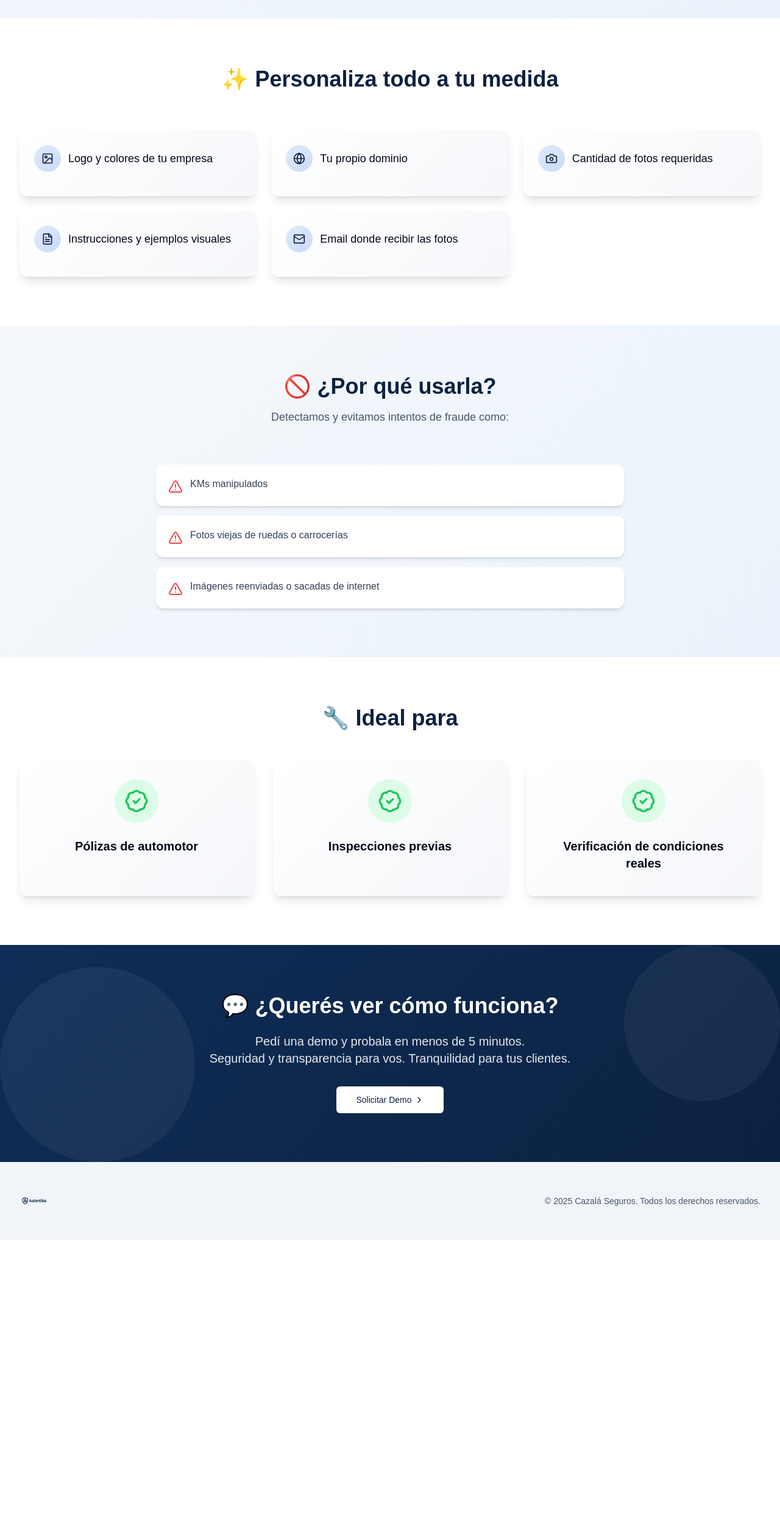
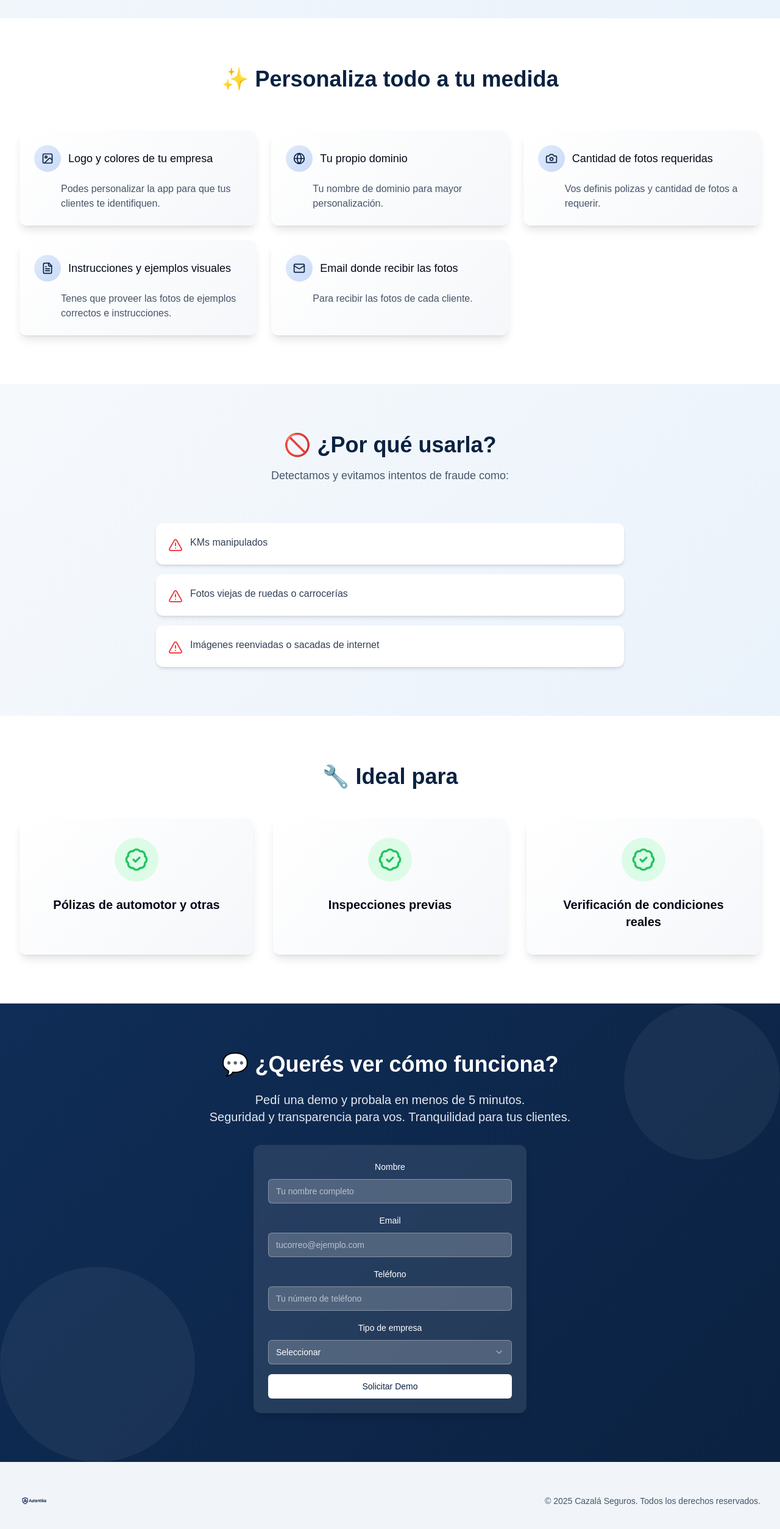
Before and after one commit to ginogen/step-click-capture-46a461a4, a React (Vite) app: page / in a window 1280 px wide. Shown: the part 2426-4934 px from the top of the page at 61% size. Before the commit the page ends 4460 px from the top, so only its background shows below. Built offline with nearby package versions, Linux system fonts and the light colour scheme.

Commit message:
feat: Update landing page content
- Added new text content to the "Personaliza todo a tu medida" section.
- Modified the "Ideal para" section.
- Replaced the "Solicitar Demo" button with a form.

```diff
--- a/src/pages/Landing.tsx
+++ b/src/pages/Landing.tsx
@@ -1,10 +1,42 @@
-import React, { useEffect, useRef } from "react";
+
+import React, { useEffect, useRef, useState } from "react";
 import { Link } from "react-router-dom";
 import { Button } from "@/components/ui/button";
 import { Card, CardContent } from "@/components/ui/card";
 import { Camera, MapPin, Clock, Shield, CheckCircle, AlertTriangle, ChevronRight, Globe, Mail, FileText, Image as ImageIcon, MessageSquare, Calendar, Lock, ShieldCheck, BadgeCheck, Clock3, MapPinned, ShieldAlert } from "lucide-react";
+import { Input } from "@/components/ui/input";
+import { Select, SelectContent, SelectItem, SelectTrigger, SelectValue } from "@/components/ui/select";
+import { Form, FormControl, FormField, FormItem, FormLabel } from "@/components/ui/form";
+import { useForm } from "react-hook-form";
+import { toast } from "sonner";
+
 const Landing = () => {
   const sectionRefs = useRef<(HTMLElement | null)[]>([]);
+  const [submitting, setSubmitting] = useState(false);
+
+  // Form setup
+  const form = useForm({
+    defaultValues: {
+      name: "",
+      email: "",
+      phone: "",
+      companyType: ""
+    }
+  });
+
+  // Form submission handler
+  const onSubmit = async (data: any) => {
+    setSubmitting(true);
+
+    // Simulate form submission
+    await new Promise(resolve => setTimeout(resolve, 1500));
+
+    console.log("Form submitted:", data);
+    toast.success("Solicitud enviada correctamente");
+    form.reset();
+    setSubmitting(false);
+  };
+
   useEffect(() => {
     const observerOptions = {
       threshold: 0.1,
@@ -27,11 +59,13 @@ const Landing = () => {
       });
     };
   }, []);
+
   const addToRefs = (el: HTMLElement | null) => {
     if (el && !sectionRefs.current.includes(el)) {
       sectionRefs.current.push(el);
     }
   };
+
   return <div className="min-h-screen bg-white">
       <section className="gradient-hero py-20 px-4 sm:px-6 lg:px-8 overflow-hidden">
         <div className="max-w-7xl mx-auto relative">
@@ -215,6 +249,9 @@ const Landing = () => {
                   </div>
                   <p className="text-lg font-medium">Logo y colores de tu empresa</p>
                 </div>
+                <p className="text-slate-600 ml-11">
+                  Podes personalizar la app para que tus clientes te identifiquen.
+                </p>
               </CardContent>
             </Card>
 
@@ -226,6 +263,9 @@ const Landing = () => {
                   </div>
                   <p className="text-lg font-medium">Tu propio dominio</p>
                 </div>
+                <p className="text-slate-600 ml-11">
+                  Tu nombre de dominio para mayor personalización.
+                </p>
               </CardContent>
             </Card>
 
@@ -237,6 +277,9 @@ const Landing = () => {
                   </div>
                   <p className="text-lg font-medium">Cantidad de fotos requeridas</p>
                 </div>
+                <p className="text-slate-600 ml-11">
+                  Vos definis polizas y cantidad de fotos a requerir.
+                </p>
               </CardContent>
             </Card>
 
@@ -248,6 +291,9 @@ const Landing = () => {
                   </div>
                   <p className="text-lg font-medium">Instrucciones y ejemplos visuales</p>
                 </div>
+                <p className="text-slate-600 ml-11">
+                  Tenes que proveer las fotos de ejemplos correctos e instrucciones.
+                </p>
               </CardContent>
             </Card>
 
@@ -259,6 +305,9 @@ const Landing = () => {
                   </div>
                   <p className="text-lg font-medium">Email donde recibir las fotos</p>
                 </div>
+                <p className="text-slate-600 ml-11">
+                  Para recibir las fotos de cada cliente.
+                </p>
               </CardContent>
             </Card>
           </div>
@@ -308,7 +357,7 @@ const Landing = () => {
                   <BadgeCheck className="h-10 w-10 text-green-500" />
                 </div>
               </div>
-              <h3 className="text-xl font-semibold text-center mb-2">Pólizas de automotor</h3>
+              <h3 className="text-xl font-semibold text-center mb-2">Pólizas de automotor y otras</h3>
             </div>
             <div className="gradient-card p-8 rounded-xl shadow-lg border-none transition-all duration-300 hover:-translate-y-2">
               <div className="flex justify-center mb-6">
@@ -343,14 +392,96 @@ const Landing = () => {
             <br />
             Seguridad y transparencia para vos. Tranquilidad para tus clientes.
           </p>
-          <Link to="/welcome">
-            <Button size="lg" className="bg-white text-navy-900 hover:bg-slate-100 group relative overflow-hidden">
-              <span className="relative z-10 flex items-center">
-                Solicitar Demo <ChevronRight className="ml-1 w-5 h-5 group-hover:translate-x-1 transition-transform duration-200" />
-              </span>
-              <span className="absolute top-0 left-0 w-full h-full bg-blue-50 opacity-0 group-hover:opacity-20 transition-opacity duration-300"></span>
-            </Button>
-          </Link>
+
+          <div className="max-w-md mx-auto bg-white/10 backdrop-blur-sm p-6 rounded-xl shadow-lg">
+            <Form {...form}>
+              <form onSubmit={form.handleSubmit(onSubmit)} className="space-y-4">
+                <FormField
+                  control={form.control}
+                  name="name"
+                  render={({ field }) => (
+                    <FormItem>
+                      <FormLabel className="text-white">Nombre</FormLabel>
+                      <FormControl>
+                        <Input
+                          placeholder="Tu nombre completo"
+                          {...field}
+                          className="bg-white/20 text-white placeholder:text-white/60 border-white/30"
+                        />
+                      </FormControl>
+                    </FormItem>
+                  )}
+                />
+
+                <FormField
+                  control={form.control}
+                  name="email"
+                  render={({ field }) => (
+                    <FormItem>
+                      <FormLabel className="text-white">Email</FormLabel>
+                      <FormControl>
+                        <Input
+                          type="email"
+                          placeholder="tucorreo@ejemplo.com"
+                          {...field}
+                          className="bg-white/20 text-white placeholder:text-white/60 border-white/30"
+                        />
+                      </FormControl>
+                    </FormItem>
+                  )}
+                />
+
+                <FormField
+                  control={form.control}
+                  name="phone"
+                  render={({ field }) => (
+                    <FormItem>
+                      <FormLabel className="text-white">Teléfono</FormLabel>
+                      <FormControl>
+                        <Input
+                          placeholder="Tu número de teléfono"
+                          {...field}
+                          className="bg-white/20 text-white placeholder:text-white/60 border-white/30"
+                        />
+                      </FormControl>
+                    </FormItem>
+                  )}
+                />
+
+                <FormField
+                  control={form.control}
+                  name="companyType"
+                  render={({ field }) => (
+                    <FormItem>
+                      <FormLabel className="text-white">Tipo de empresa</FormLabel>
+                      <Select
+                        onValueChange={field.onChange}
+                        defaultValue={field.value}
+                      >
+                        <FormControl>
+                          <SelectTrigger className="bg-white/20 text-white border-white/30">
+                            <SelectValue placeholder="Seleccionar" />
+                          </SelectTrigger>
+                        </FormControl>
+                        <SelectContent>
+                          <SelectItem value="productor">Productor de Seguros</SelectItem>
+                          <SelectItem value="agencia">Agencia de Seguros</SelectItem>
+                        </SelectContent>
+                      </Select>
+                    </FormItem>
+                  )}
+                />
+
+                <Button
+                  type="submit"
+                  className="w-full bg-white text-navy-900 hover:bg-slate-100"
+                  disabled={submitting}
+                >
+                  {submitting ? "Enviando..." : "Solicitar Demo"}
+                </Button>
+              </form>
+            </Form>
+          </div>
         </div>
       </section>
 
```
